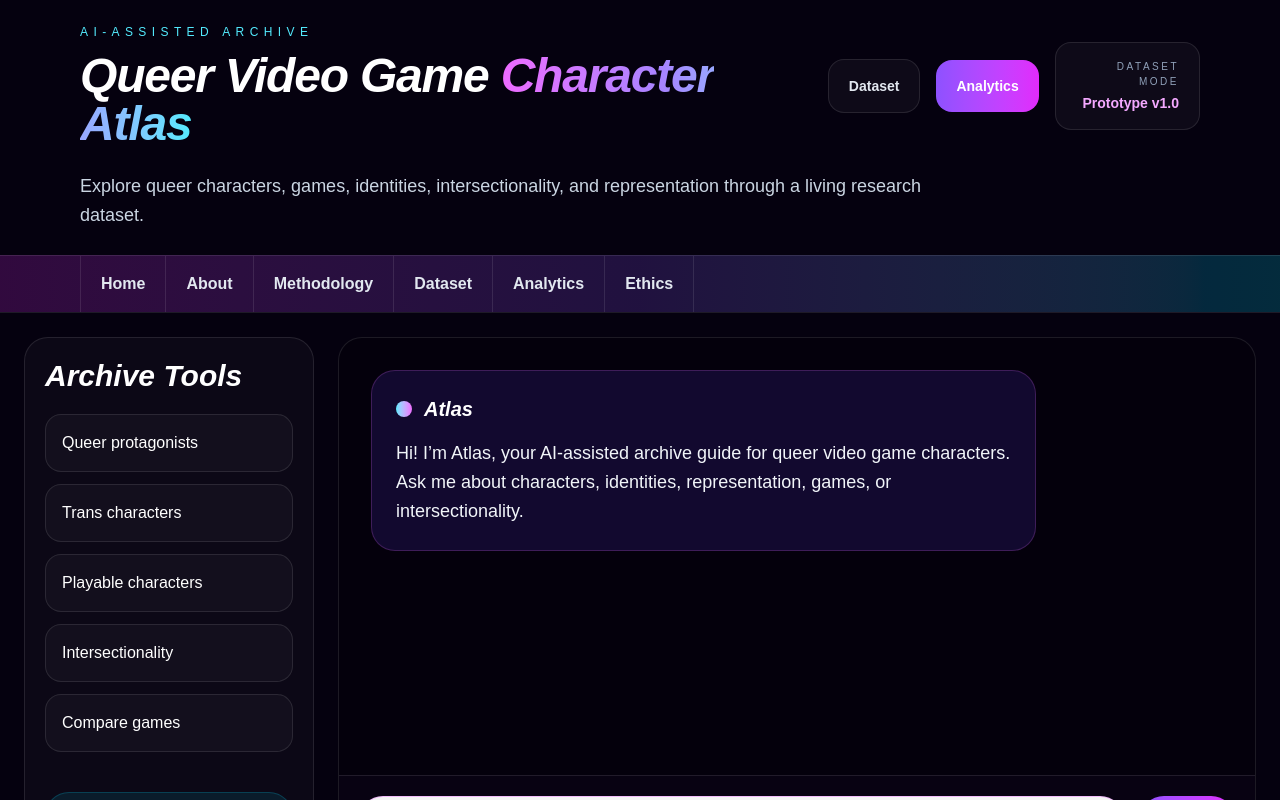
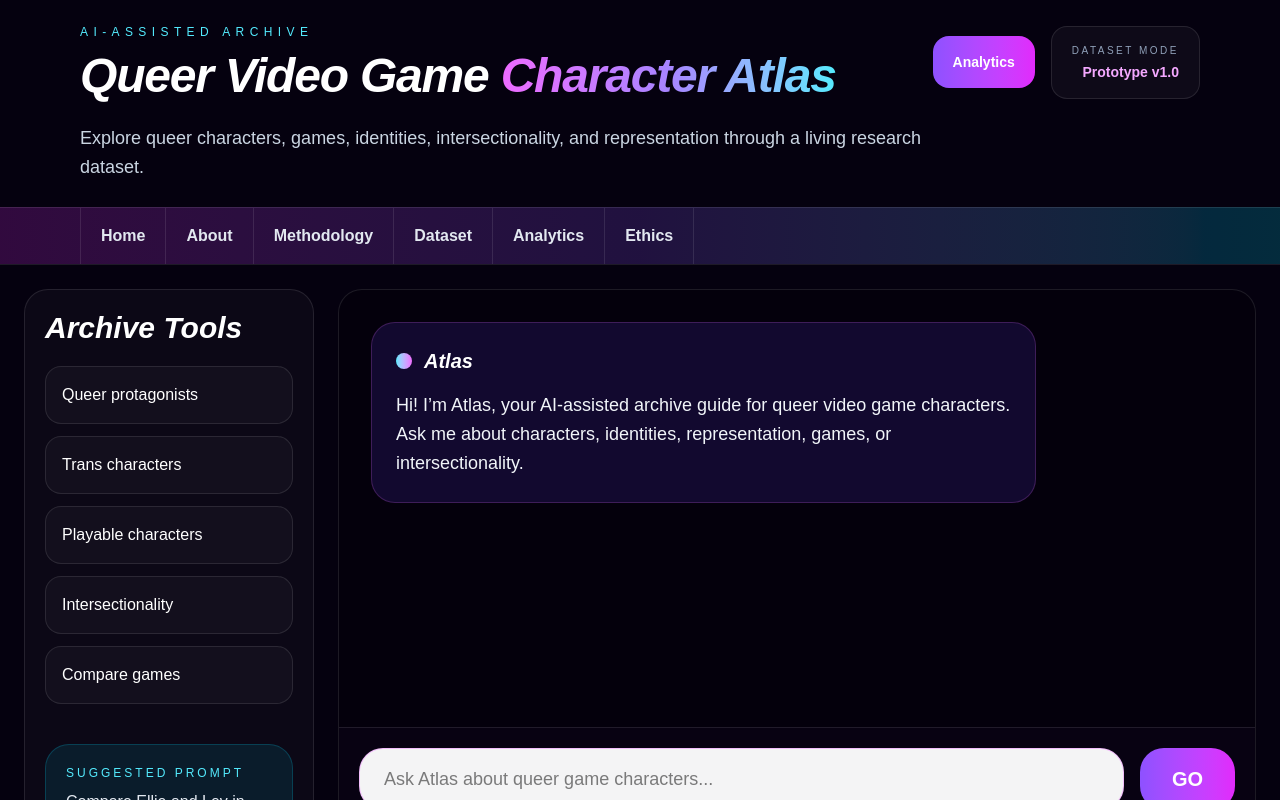
Before and after one commit to renanuhoh-crypto/queer-video-game-character-atlas, a Next.js app: page / in a window 1280 px wide. Built offline with nearby package versions, Linux system fonts and the light colour scheme.

Commit message:
update header navigation layout

```diff
--- a/src/app/page.tsx
+++ b/src/app/page.tsx
@@ -125,13 +125,6 @@
     </a>
 
     <div className="hidden items-center gap-4 md:flex">
-      <a
-        href="/dataset"
-        className="rounded-2xl border border-white/10 bg-white/[0.04] px-5 py-4 text-sm font-bold text-slate-200 transition hover:border-cyan-300/40 hover:text-cyan-300"
-      >
-        Dataset
-      </a>
-
       <a
         href="/analytics"
         className="rounded-2xl bg-gradient-to-r from-violet-500 to-fuchsia-500 px-5 py-4 text-sm font-black text-white transition hover:scale-105"
```
